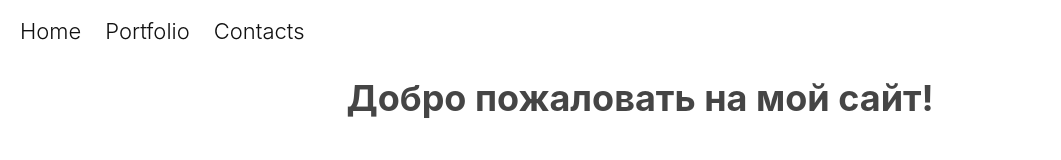
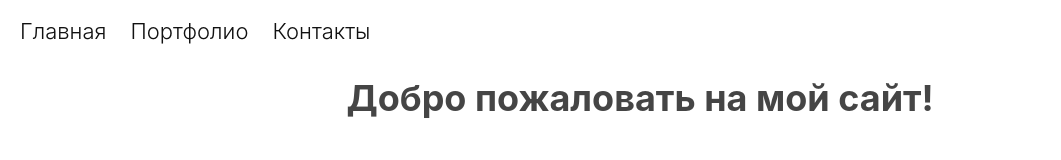
Before and after one commit to Slider7/portfolio-next, a Next.js app: page / in a window 1280 px wide. Shown: the top 160 px of the page, without its empty margins (0-1061 px from the left). Built offline with nearby package versions, Linux system fonts and the light colour scheme.

Commit message:
fix: fixed menu

```diff
--- a/components/Menu.js
+++ b/components/Menu.js
@@ -4,17 +4,17 @@ const Menu = () => (
   <ul className="menu">
     <li>
       <Link href="/">
-        <a>Home</a>
+        <a>Главная</a>
       </Link>
     </li>
     <li>
       <Link href="/portfolio">
-        <a>Portfolio</a>
+        <a>Портфолио</a>
       </Link>
     </li>
     <li>
       <Link href="/contacts">
-        <a>Contacts</a>
+        <a>Контакты</a>
       </Link>
     </li>
     <style jsx>{`
```
